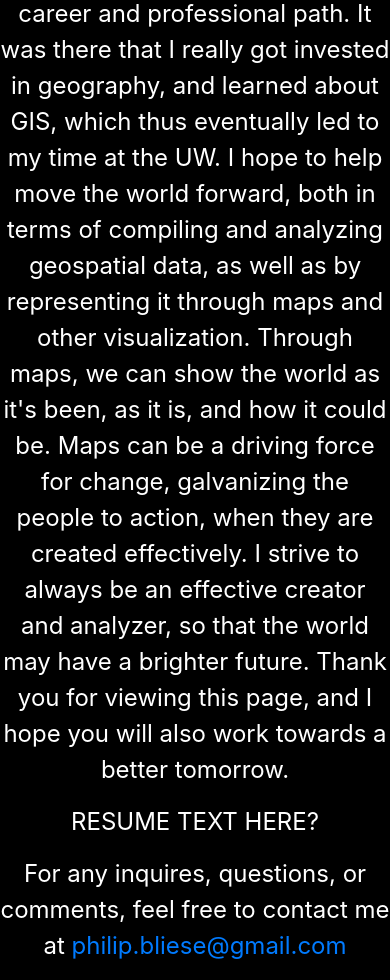
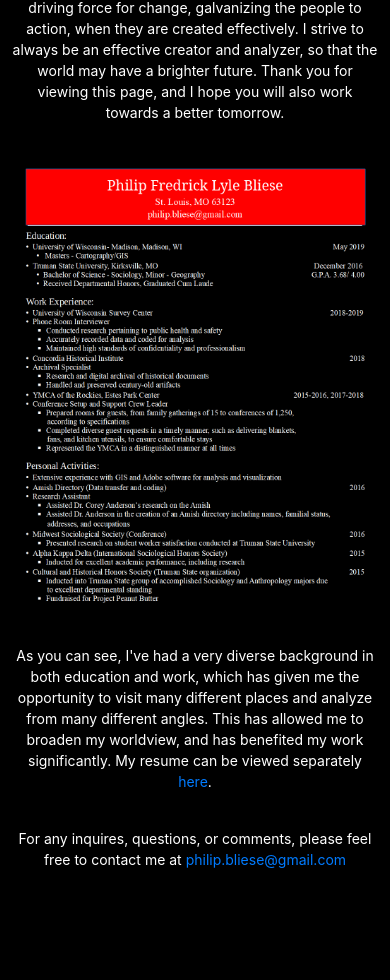
Before and after one commit to pbliese/Portfolio, a plain HTML site: page index.html in a window 390 px wide. Shown: the part 544-1524 px from the top of the page. After the commit the page ends 1440 px from the top, so only its background shows below. Drawn offline with Linux system fonts and the light colour scheme.

Commit message:
Img update
Updated pngs and pdfs, column scales, scaling text size

```diff
--- a/css/Port_style.css
+++ b/css/Port_style.css
@@ -34,13 +34,45 @@ p {
     color: #ffffff;
     font-size: 24px;
     text-align: center;
+    padding: 10px;
 }
 
 div {
-    padding:10px;
+    padding:20px;
     color: #ffffff;
+    text-align: center;
 }
 
 body {
     background-color: #000000;
 }
+
+@media screen and (min-width: 900px) {
+    p {
+        font-size: 24px;
+    }
+
+    div {
+        font-size: 24px;
+    }
+}
+
+@media screen and (max-width: 899px) {
+    p {
+        font-size: 18px;
+    }
+
+    div {
+        font-size: 16px;
+    }
+}
+
+@media screen and (max-width: 499px) {
+    p {
+        font-size: 14px;
+    }
+
+    div {
+        font-size: 16px;
+    }
+}
--- a/css/style.css
+++ b/css/style.css
@@ -1,5 +1,12 @@
 /*style.css*/
 h1 {
+    color: #ff0000;
+    background-color: #000000;
+    font-size: 50px;
+    text-align: center;
+}
+
+p1 {
     color: #ff0000;
     background-color: #000000;
     font-size: 50px;
@@ -34,14 +41,46 @@ p {
     color: #ffffff;
     font-size: 24px;
     text-align: center;
+    padding: 10px;
 }
 
 div {
     padding:10px;
     color: #ffffff;
+    font-size: 24px;
     text-align: center;
 }
 
 body {
     background-color: #000000;
 }
+
+@media screen and (min-width: 900px) {
+    p {
+        font-size: 24px;
+    }
+
+    div {
+        font-size: 24px;
+    }
+}
+
+@media screen and (max-width: 899px) {
+    p {
+        font-size: 18px;
+    }
+
+    div {
+        font-size: 16px;
+    }
+}
+
+@media screen and (max-width: 499px) {
+    p {
+        font-size: 14px;
+    }
+
+    div {
+        font-size: 16px;
+    }
+}
--- a/index.html
+++ b/index.html
@@ -20,6 +20,7 @@
 	<body>
 		<!--put your initial page content here-->
 		<h1>Welcome To My World!</h1>
+		<p>Philip Bliese</p>
 		<nav>
 			<ul>
 				<li>
@@ -30,7 +31,7 @@
 			</ul>
 		</nav>
         <p>
-			Welcome! I'm Philip, a masters student at the University of Wisconsin- Madison, interested in geospatial data and visualization.
+			Glad you could make it! I'm Philip, a masters student at the University of Wisconsin- Madison, interested in geospatial data and visualization.
 			Ever since I was young, I've been interested in geography as a general discipline.
 			My AP Human Geography class in high school was an extremely formative time, paving the way for my college career and professional path.
 			It was there that I really got invested in geography, and learned about GIS, which thus eventually led to my time at the UW.
@@ -40,13 +41,14 @@
 			I strive to always be an effective creator and analyzer, so that the world may have a brighter future.
 			Thank you for viewing this page, and I hope you will also work towards a better tomorrow.
 		</p>
-		<!--<div class="col-md-12 col-xs-12"><img src="assets/Philip_Master_Resume.png" width=100% height="350px"></div>-->
-			<p>RESUME TEXT HERE?</p>
-			<!--My full resume can be viewed <a href="assets/Philip_Master_Resume.pdf">here</a>.-->
+		<div class="col-md-12 col-xs-12"><img src="assets/Resume_2.png" width=100% height="100%"></div>
+		<p>As you can see, I've had a very diverse background in both education and work, which has given me the opportunity to visit many different places and analyze from many different angles.
+			This has allowed me to broaden my worldview, and has benefited my work significantly.
+		My resume can be viewed separately <a href="assets/Resume_2.pdf">here</a>.
 		</p>
 
 		<footer>
-			<p>For any inquires, questions, or comments, feel free to contact me at <a href="mailto:philip.bliese@gmail.com">philip.bliese@gmail.com</a></p>
+			<p>For any inquires, questions, or comments, please feel free to contact me at <a href="mailto:philip.bliese@gmail.com">philip.bliese@gmail.com</a></p>
 		</footer>
 		<!--<div class="container-fluid">
 			<div class="row">
```
Also changed, not shown: Portfolio.html (+8 -7 lines), assets/Madison_Grocery.png, assets/Philip Master Resume.png (deleted), assets/Resume.png (added), assets/Resume_2.png (added), assets/Resume_3.png (added), 5 other files.
